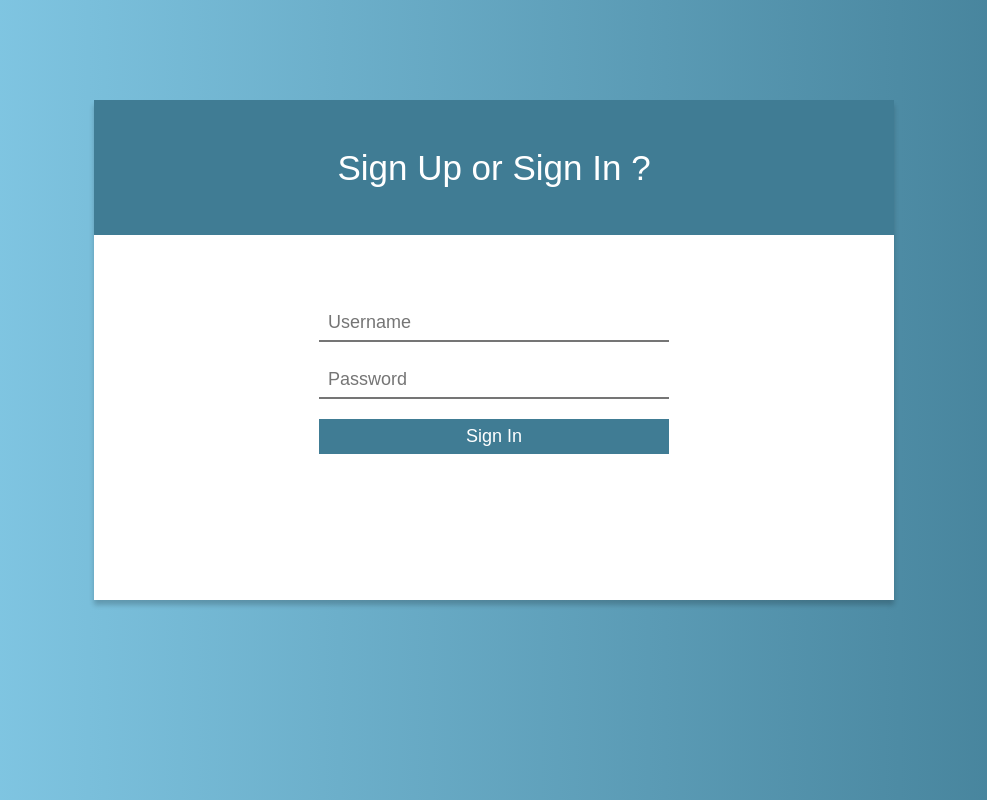
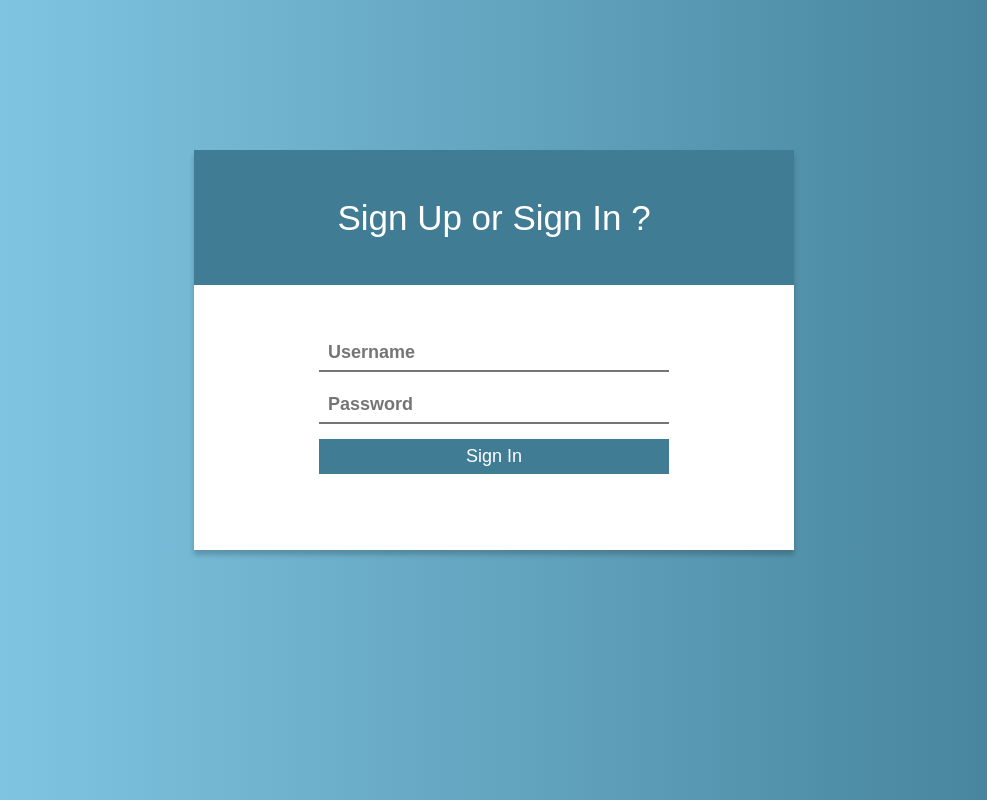
Before and after one commit to WeepingDogel/tinygallery, a PHP site: page /login_and_register.html in a window 1280 px wide. Shown: the whole page, without its empty margins (146-1133 px from the left). Run offline with PHP 8.4, Linux system fonts and the light colour scheme.

Commit message:
New idea of the styles.

```diff
--- a/css/FontOfWords.css
+++ b/css/FontOfWords.css
@@ -26,7 +26,7 @@ Description: This is the Stylesheet of the Fonts.
 }
 .Nums{
     font-family: Arial, Helvetica, sans-serif;
-    font-weight: lighter;
+    font-weight: bolder;
     font-size: 18px;
     display: block;
     line-height: 30px;
@@ -54,5 +54,4 @@ Description: This is the Stylesheet of the Fonts.
 .Login_And_Register_Title:hover{
     transition: 500ms;
     font-size: 48px;
-    text-shadow: 1px 0px 10px skyblue;
 }
--- a/css/LoginAndRegisterPage.css
+++ b/css/LoginAndRegisterPage.css
@@ -12,36 +12,43 @@ body{
     background-image: linear-gradient(to right, skyblue, #407c94);
 }
 .Panel{
-    width: 800px;
-    height: 500px;
+    width: 600px;
+    height: 400px;
     background-color: white;
-    margin-top: 100px;
+    margin-top: 150px;
     box-shadow: 0px 5px 5px rgba(0, 0, 0, 0.2);
+    /* border-radius: 10px; */
 }
 .headBar{
-    width: 800px;
+    width: 600px;
     height: 135px;
+    margin: 0 auto;
     background-color: #407c94;
     transition: 500ms;
+    /* border-top-left-radius: 10px; */
+    /* border-top-right-radius: 10px; */
 }
 .headBar:hover{
     transition: 500ms;
     background-color: skyblue;
+    /* border-top-left-radius: 10px; */
+    /* border-top-right-radius: 10px; */
 }
 .loginForm{
-    margin-top: 70px;
+    margin-top: 50px;
 }
 .formInput{
     display: block;
     width: 350px;
     height: 35px;
-    margin: 20px auto;
+    margin: 15px auto;
     outline: none;
     border: none;
     border-bottom: solid 2px #757575;
     text-indent: 0.5em;
     font-size: 18px;
     transition: 500ms;
+    font-weight: bolder;
 }
 .formInput:hover{
     transition: 500ms;
@@ -71,9 +78,3 @@ body{
     transition: 500ms;
     background-color: skyblue;
 }
-.registerForm{
-    display: none;
-    width: 350px;
-    height: 200px;
-    background-color: #f1f1f1;
-}
--- a/css/MainStyle.css
+++ b/css/MainStyle.css
@@ -25,7 +25,7 @@ body{
     /* The stylesheet of the top. */
     width: 100%;
     height: 150px;
-    background-color: skyblue;
+    background-color: #407c94;
     /* box-shadow: 0px 10px 10px rgba(0, 0, 0, .2); */
     text-align: center;
 }
@@ -123,25 +123,25 @@ body{
     width: 250px;
     height: 35px;
     line-height: 35px;
-    margin: 10px auto;
-    margin-top: 10px;
+    margin: 0px auto;
+    margin-top: 35px;
     display: block;
     outline: none;
     font-size: 18px;
     font-family: Arial, Helvetica, sans-serif;
     border: none;
     color: white;
-    background-color: skyblue;
+    background-color: #407c94;
     text-align: center;
     transition: 200ms;
 }
 .signButton:hover{
-    background-color: #f1f1f1;
+    background-color: #c4c4c4;
     color: black;
     transition: 200ms;
 }
 .signButton:active{
-    background-color: #c4c4c4;
+    background-color: #f1f1f1;
     color: black;
     transition: 200ms;
 }
@@ -178,15 +178,15 @@ body{
     text-align: center;
 }
 .Publish:hover .Nums, .Publish:hover .textProfile{
-    color: skyblue;
+    color: #407c94;
     transition: 500ms;
 }
 .Likes:hover .Nums, .Likes:hover .textProfile{
-    color: skyblue;
+    color: #407c94;
     transition: 500ms;
 }
 .Followers:hover .Nums, .Followers:hover .textProfile{
-    color: skyblue;
+    color: #407c94;
     transition: 500ms;
 }
 .Content{
@@ -203,7 +203,7 @@ body{
 .footer{
     width: 100%;
     height: 100px;
-    background-color: skyblue;
+    background-color: #407c94;
     text-align: center;
     /* Infomation on the footer. */
 }
```
